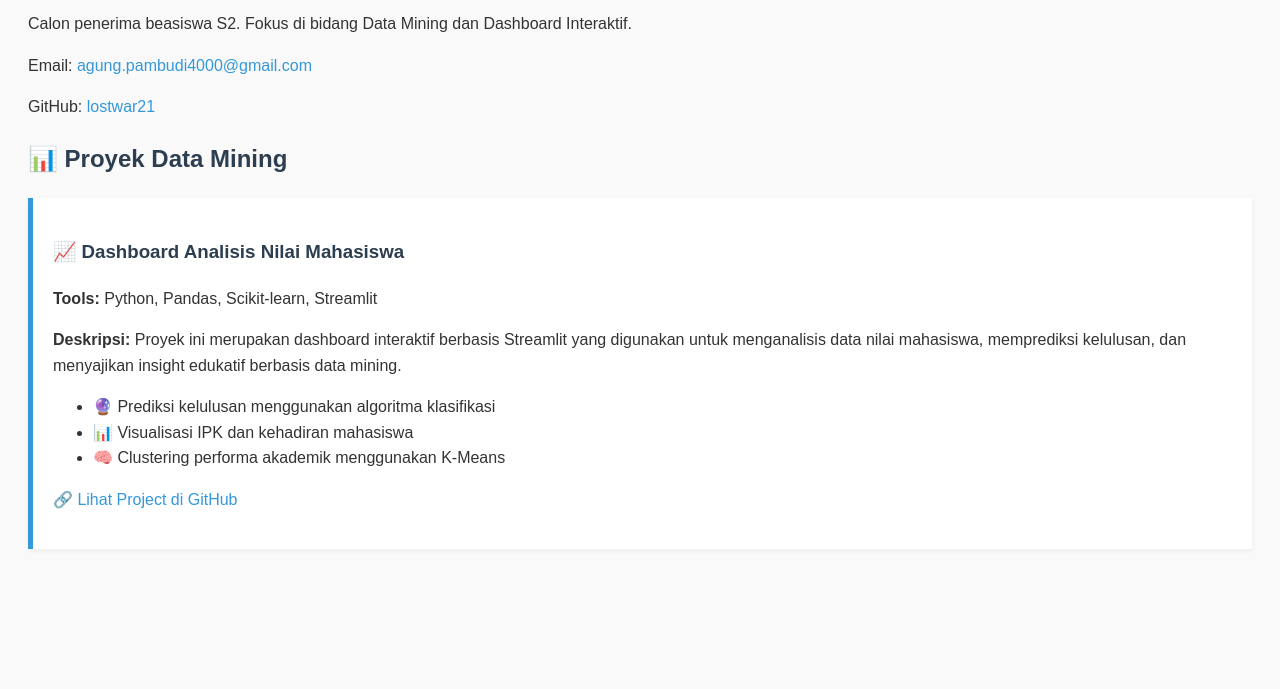
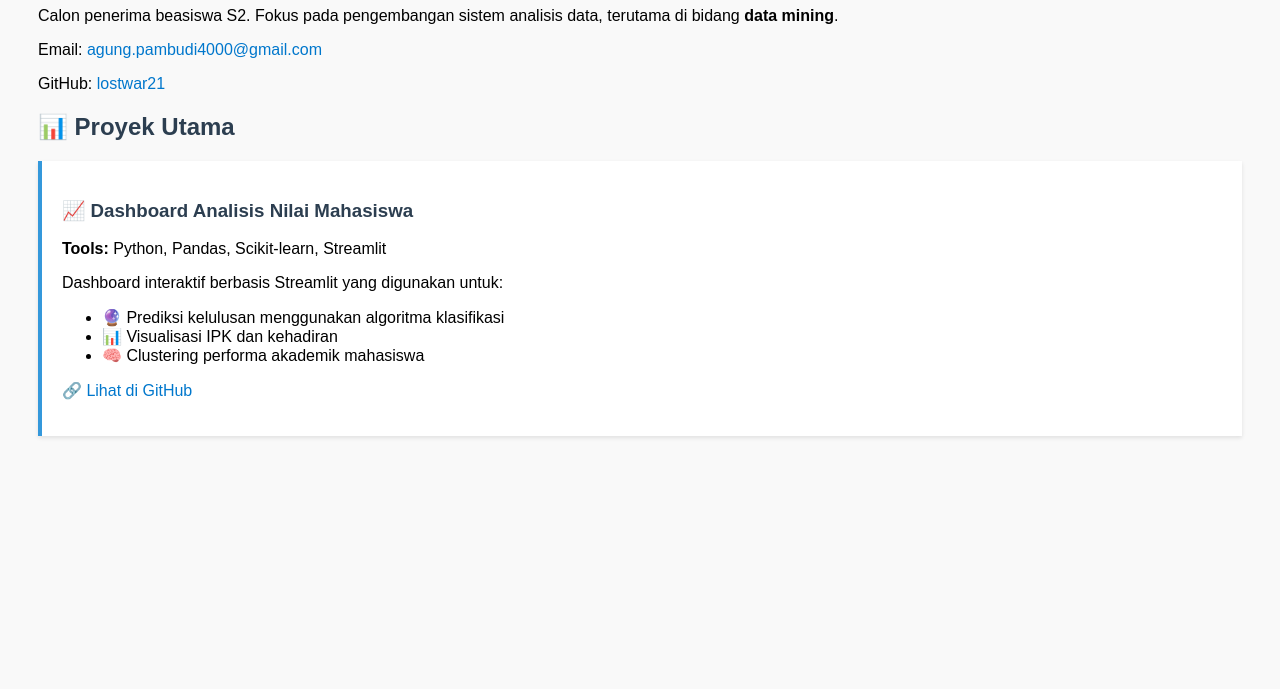
Before and after one commit to lostwar21/Portofolio-, a plain HTML site: page index.html in a window 1280 px wide. Shown: the part 111-800 px from the top of the page. Drawn offline with Linux system fonts and the light colour scheme.

Commit message:
Pulihkan profil + tambahkan proyek utama

```diff
--- a/index.html
+++ b/index.html
@@ -1,37 +1,35 @@
 <!DOCTYPE html>
 <html lang="id">
 <head>
-  <meta charset="UTF-8">
-  <meta name="viewport" content="width=device-width, initial-scale=1">
+  <meta charset="UTF-8" />
+  <meta name="viewport" content="width=device-width, initial-scale=1" />
   <title>Agung Pambudi - Portofolio</title>
   <style>
-    body { font-family: Arial, sans-serif; padding: 20px; line-height: 1.6; background: #f9f9f9; color: #333; }
+    body { font-family: Arial, sans-serif; padding: 30px; background-color: #f9f9f9; }
     h1, h2, h3 { color: #2c3e50; }
-    .project-card { background: #fff; padding: 20px; margin: 20px 0; border-left: 5px solid #3498db; box-shadow: 0 2px 5px rgba(0,0,0,0.05); }
-    a { color: #3498db; text-decoration: none; }
-    a:hover { text-decoration: underline; }
+    a { color: #0077cc; text-decoration: none; }
+    .project-card { background: #fff; padding: 20px; margin-top: 20px; border-left: 4px solid #3498db; box-shadow: 0 2px 4px rgba(0,0,0,0.1); }
   </style>
 </head>
 <body>
 
   <h1>Agung Pambudi, S.Kom</h1>
-  <p>Calon penerima beasiswa S2. Fokus di bidang Data Mining dan Dashboard Interaktif.</p>
+  <p>Calon penerima beasiswa S2. Fokus pada pengembangan sistem analisis data, terutama di bidang <strong>data mining</strong>.</p>
   <p>Email: <a href="mailto:agung.pambudi4000@gmail.com">agung.pambudi4000@gmail.com</a></p>
   <p>GitHub: <a href="https://github.com/lostwar21" target="_blank">lostwar21</a></p>
 
   <section id="projects">
-    <h2>📊 Proyek Data Mining</h2>
-
+    <h2>📊 Proyek Utama</h2>
     <div class="project-card">
       <h3>📈 Dashboard Analisis Nilai Mahasiswa</h3>
       <p><strong>Tools:</strong> Python, Pandas, Scikit-learn, Streamlit</p>
-      <p><strong>Deskripsi:</strong> Proyek ini merupakan dashboard interaktif berbasis Streamlit yang digunakan untuk menganalisis data nilai mahasiswa, memprediksi kelulusan, dan menyajikan insight edukatif berbasis data mining.</p>
+      <p>Dashboard interaktif berbasis Streamlit yang digunakan untuk:</p>
       <ul>
         <li>🔮 Prediksi kelulusan menggunakan algoritma klasifikasi</li>
-        <li>📊 Visualisasi IPK dan kehadiran mahasiswa</li>
-        <li>🧠 Clustering performa akademik menggunakan K-Means</li>
+        <li>📊 Visualisasi IPK dan kehadiran</li>
+        <li>🧠 Clustering performa akademik mahasiswa</li>
       </ul>
-      <p><a href="https://github.com/lostwar21/mahasiswa-dashboard" target="_blank">🔗 Lihat Project di GitHub</a></p>
+      <p><a href="https://github.com/lostwar21/mahasiswa-dashboard" target="_blank">🔗 Lihat di GitHub</a></p>
     </div>
   </section>
 
```
